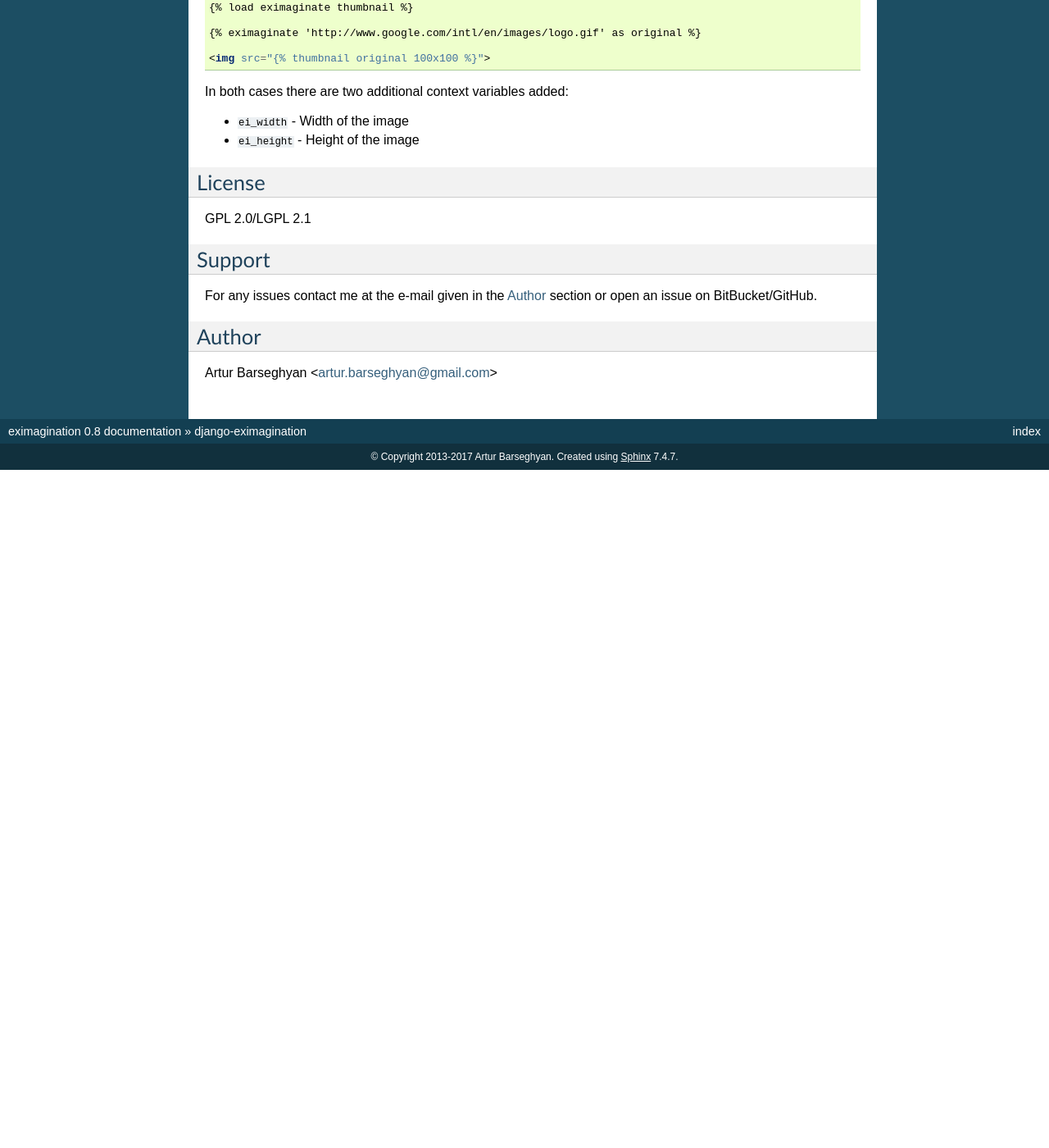
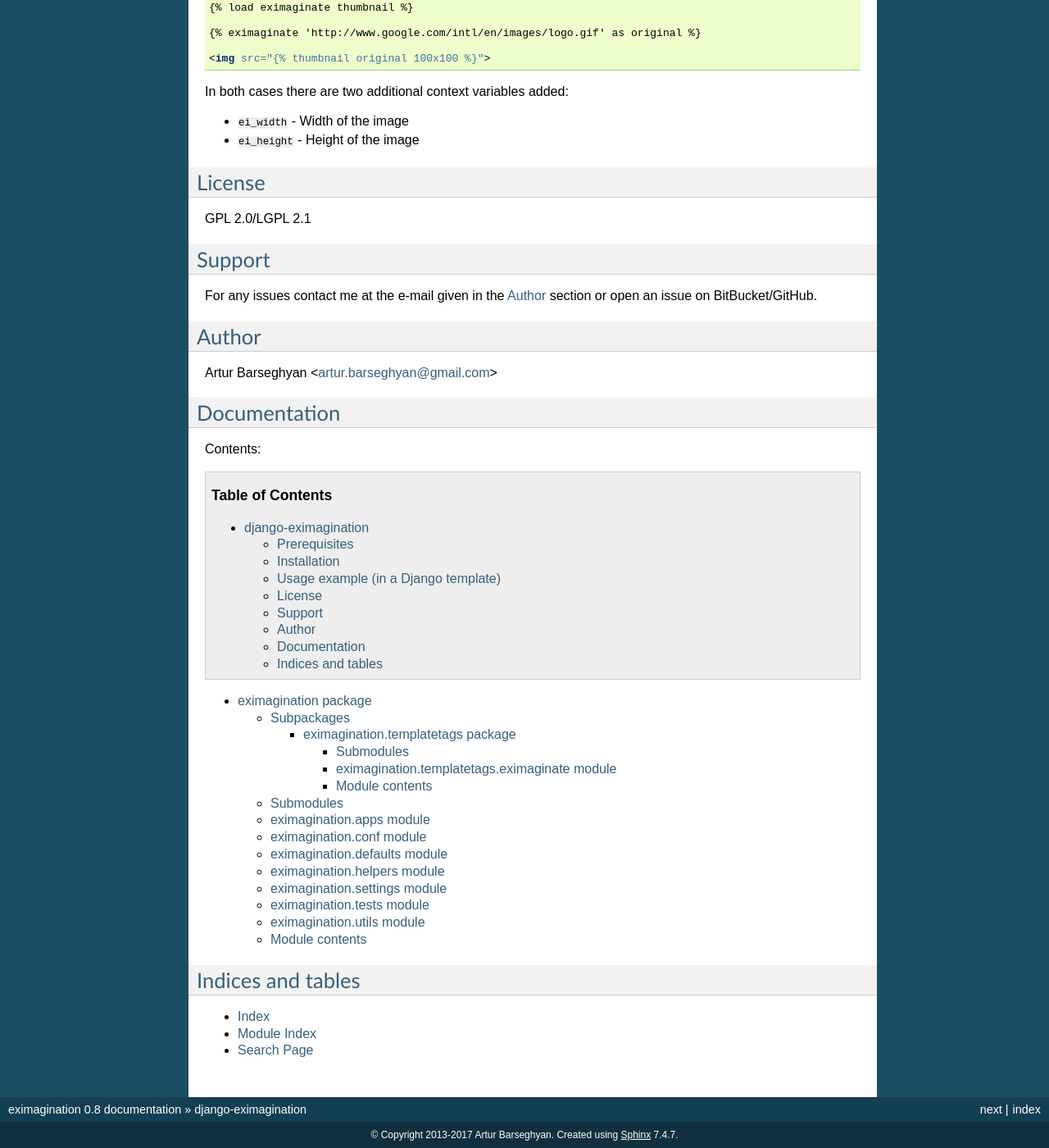
Before and after one commit to barseghyanartur/django-eximagination, a Sphinx documentation site: the page built from docs/index.rst, in a window 1280 px wide and 1400 px high, scrolled down 1308 px. Shown: the whole window at 82% size. Built offline with Sphinx 7.4.7, drawn with Linux system fonts in a browser that asks for light colours; before the commit the page ends 1881 px from its top, so only the background shows below that; some of the changed text lies outside the part shown.

Commit message:
docs updated

```diff
--- a/README.rst
+++ b/README.rst
@@ -63,8 +63,8 @@ www-data (or whatever is applicable) has rights to write into it.
 Usage example (in a Django template)
 ====================================
 See the `example directory
-<https://bitbucket.org/barseghyanartur/eximagination/src>`_ for working code
-example.
+<https://bitbucket.org/barseghyanartur/django-eximagination/src>`_ for working
+code example.
 
 Example #1:
 
--- a/docs/index.rst
+++ b/docs/index.rst
@@ -63,8 +63,8 @@ www-data (or whatever is applicable) has rights to write into it.
 Usage example (in a Django template)
 ====================================
 See the `example directory
-<https://bitbucket.org/barseghyanartur/eximagination/src>`_ for working code
-example.
+<https://bitbucket.org/barseghyanartur/django-eximagination/src>`_ for working
+code example.
 
 Example #1:
 
@@ -101,3 +101,21 @@ an issue on BitBucket/GitHub.
 Author
 ======
 Artur Barseghyan <artur.barseghyan@gmail.com>
+
+Documentation
+=============
+Contents:
+
+.. contents:: Table of Contents
+
+.. toctree::
+   :maxdepth: 20
+
+   eximagination
+
+Indices and tables
+==================
+
+* :ref:`genindex`
+* :ref:`modindex`
+* :ref:`search`
```
Also changed, not shown: other parts of README.rst (+1 -1 lines), other parts of docs/index.rst (+1 -1 lines), 1 other file.
